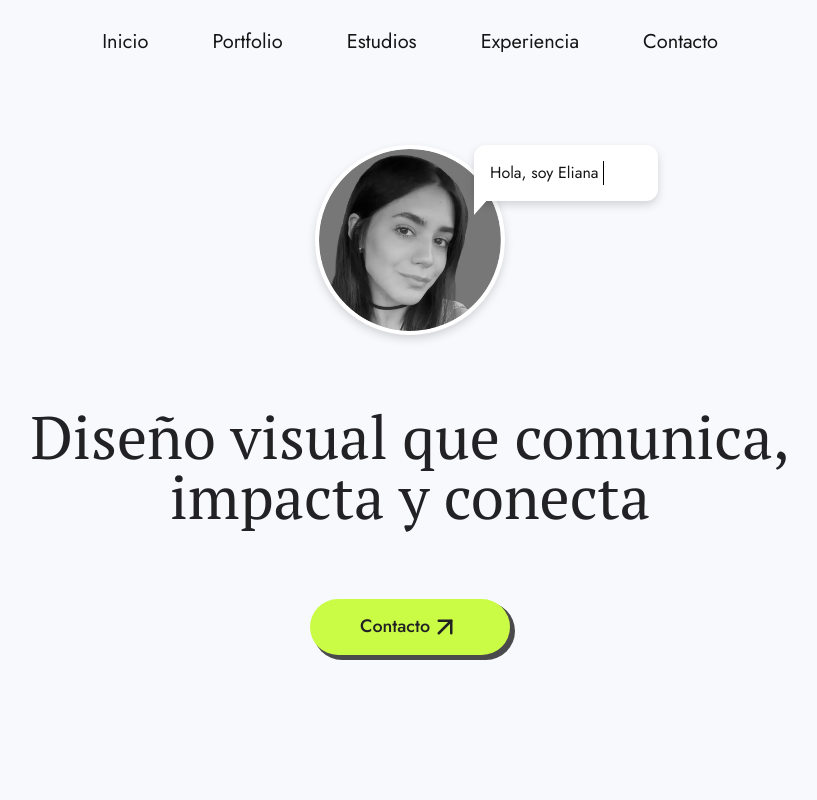
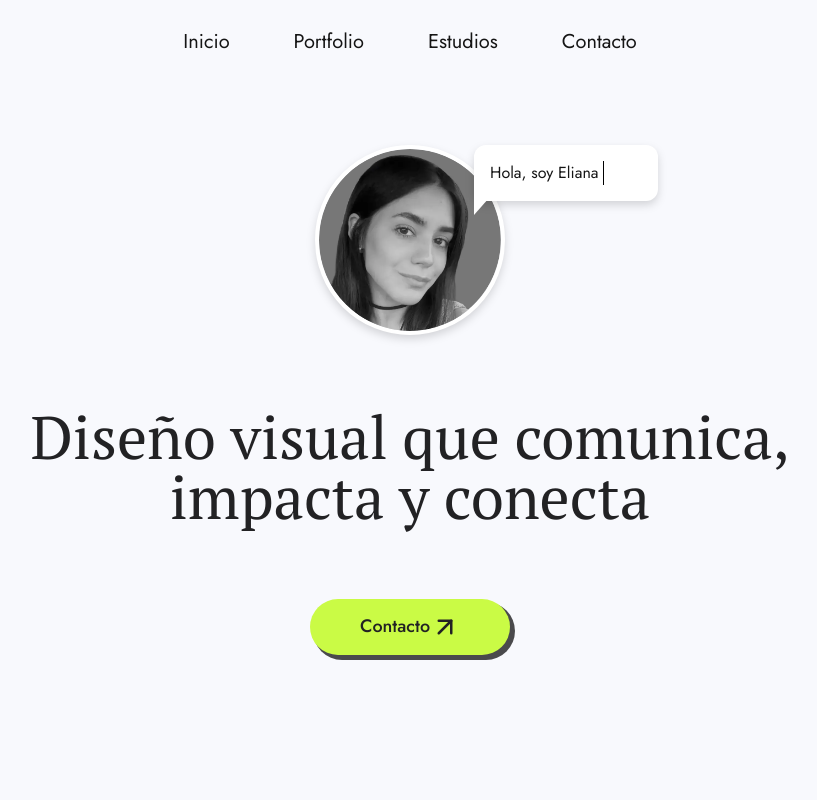
Before and after one commit to TeoVerdaguer/eliana-web, a Next.js app: page / in a window 1280 px wide. Shown: the top 800 px of the page, without its empty margins (230-1047 px from the left). Built offline with nearby package versions, Linux system fonts and the light colour scheme.

Commit message:
remove Experiences section from navbar

```diff
--- a/src/app/components/NavBar.tsx
+++ b/src/app/components/NavBar.tsx
@@ -9,7 +9,7 @@ const navItems = [
   {id: 1, text: 'Inicio', link: '#home'},
   {id: 2, text: "Portfolio", link: '#works'},
   {id: 3, text: "Estudios", link: '#education'},
-  {id: 4, text: "Experiencia", link: '#experience'},
+  // {id: 4, text: "Experiencia", link: '#experience'},
   {id: 5, text: "Contacto", link: '#contact'},
 ];
 
```
